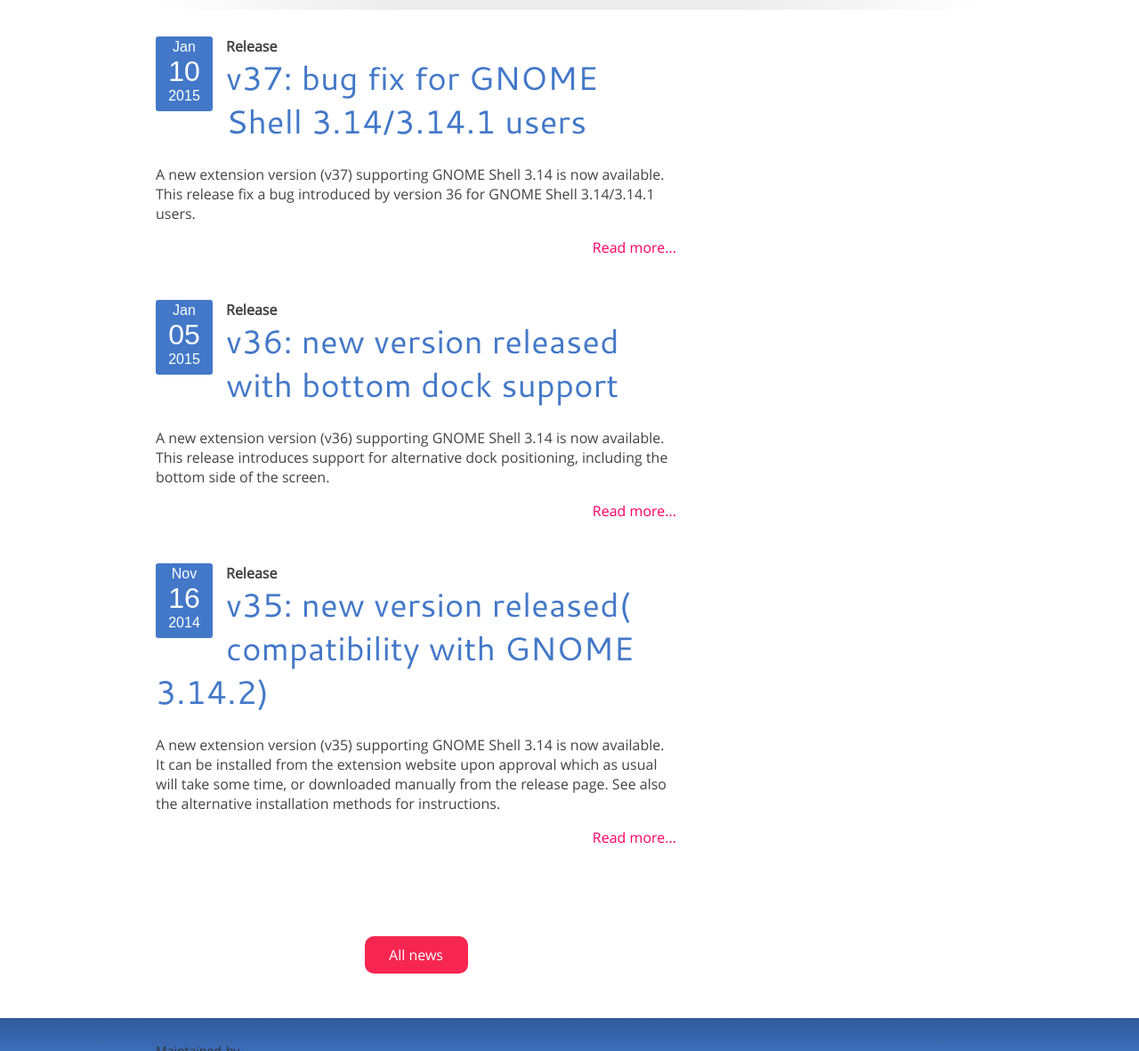
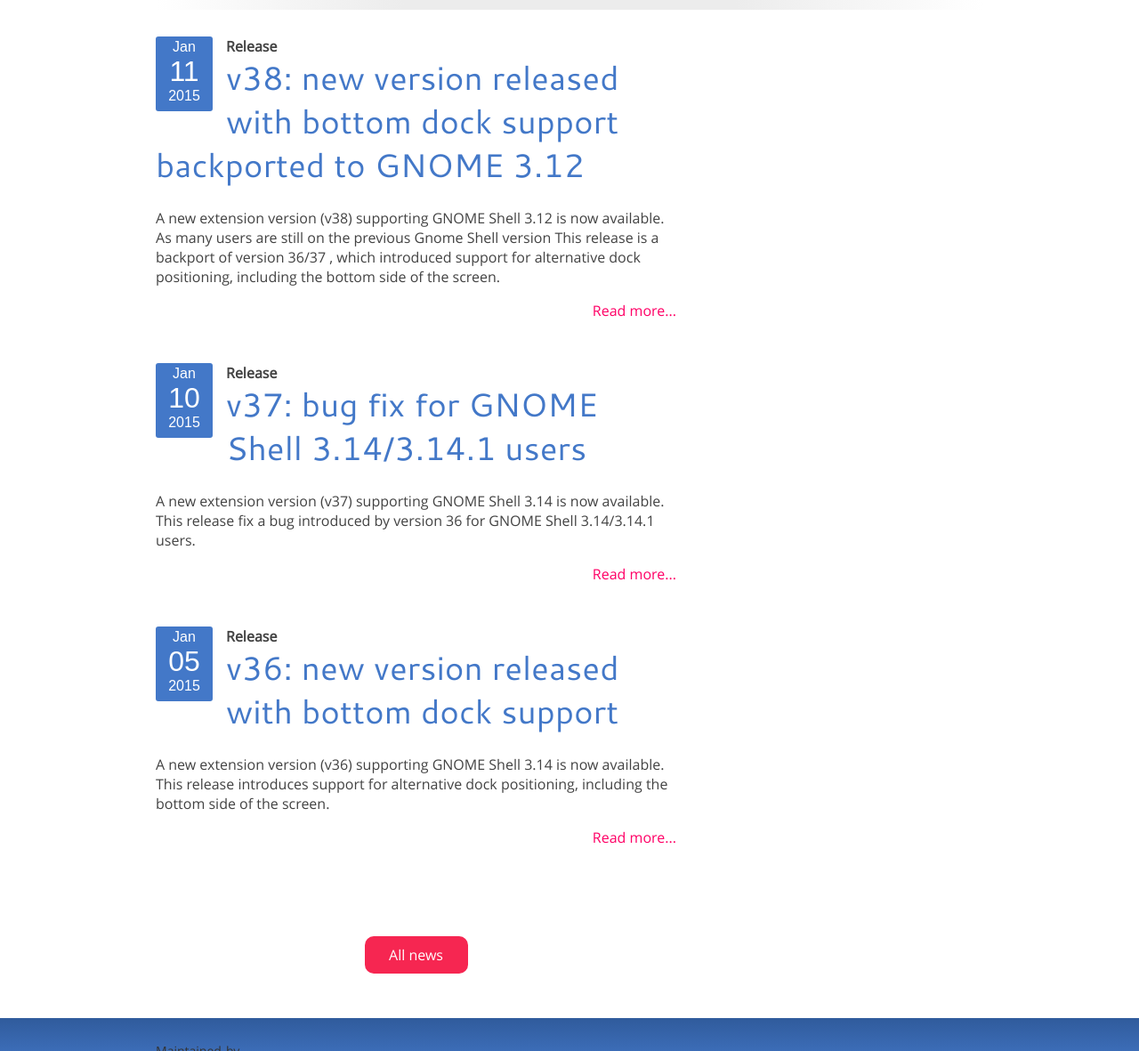
Before and after one commit to micheleg/dash-to-dock, a Jekyll site: the page built from index.md, in a window 1280 px wide and 1400 px high, scrolled down 1135 px, cut to the strip 219-1400 px from the top of the window. Shown: the whole strip at 89% size. Built offline with Jekyll 4.4.1, drawn with Linux system fonts in a browser that asks for light colours; Markdown is read by kramdown in place of the engine named in the settings; comment, search, counter and statistics services are not loaded.

Commit message:
Add release 38: release post and changelog.

```diff
--- a/_data/releases.yml
+++ b/_data/releases.yml
@@ -1,3 +1,10 @@
+- version: 38
+  date: 11-01-2015
+  shell_version: ["3.12"]
+  notes:
+    - This is a port of version 36/37 to GNOME Shell 3.12
+  zip_url: https://extensions.gnome.org/review/download/4628.shell-extension.zip
+
 - version: 37
   date: 10-01-2015
   shell_version: ["3.14"]
--- /dev/null
+++ b/_posts/2015-01-11-new-release-v38.md
@@ -0,0 +1,22 @@
+---
+layout: post
+title: "v38: new version released with bottom dock support backported to GNOME 3.12"
+author: Michele
+date: Sun 11 Jan 19:14:53 GMT 2015
+category: Release
+---
+
+A new extension version (v38) supporting GNOME Shell 3.12 is now available. As many users are still on the previous Gnome Shell version This
+release is a backport of version 36/37 , which introduced support for alternative dock positioning, including the **bottom side** of the screen.
+
+<!--more-->
+
+As usual the new version can be installed from the [extension website](https://extensions.gnome.org/extension/307/dash-to-dock/)
+upon approval, or downloaded manually from the [release page]({{ site.release_page_url }}).
+See also the [alternative installation methods]({{ relative }}/download.html) for instructions.
+
+For details on the features introduced and if you are on GNOME 3.14 refer to the [version 36 release news]({% post_url 2015-01-05-new-release-v36 %}).
+
+**Release notes**
+
+* This is a port of version 36/37 to GNOME Shell 3.12
```
